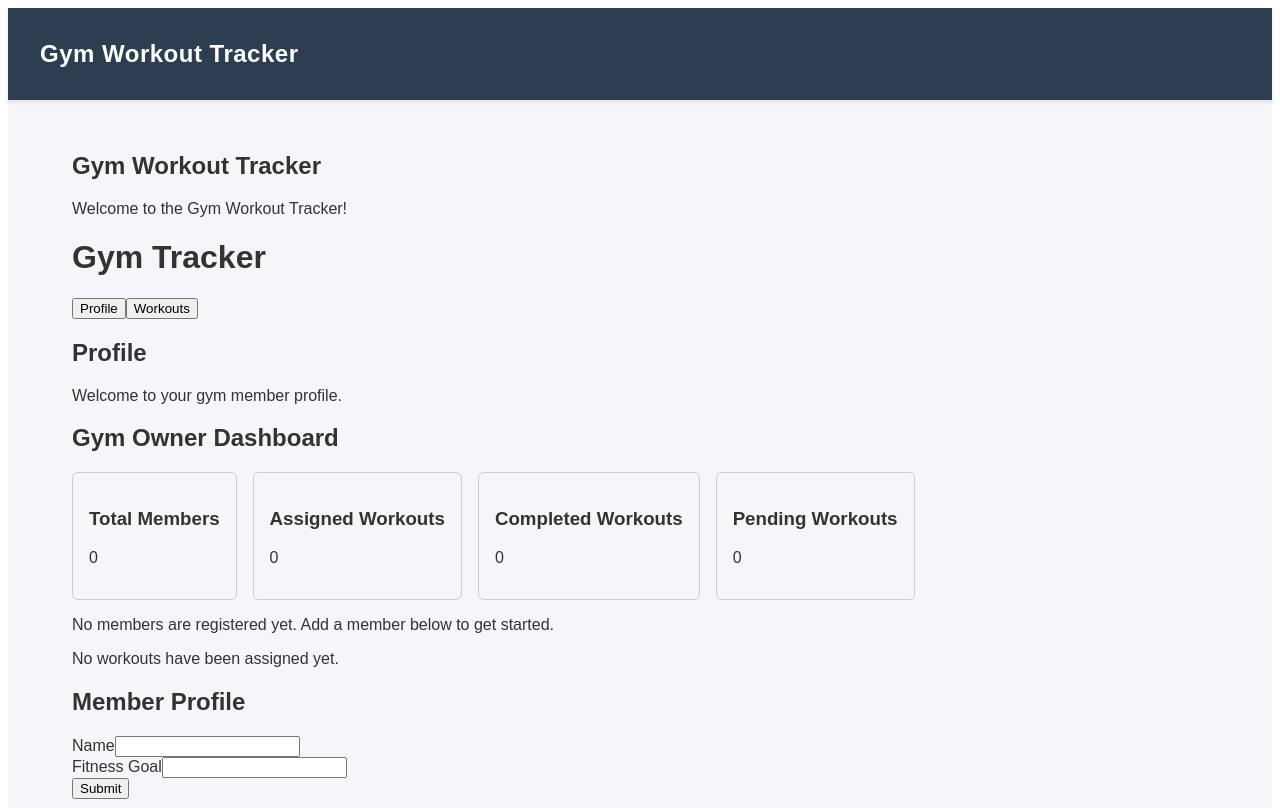
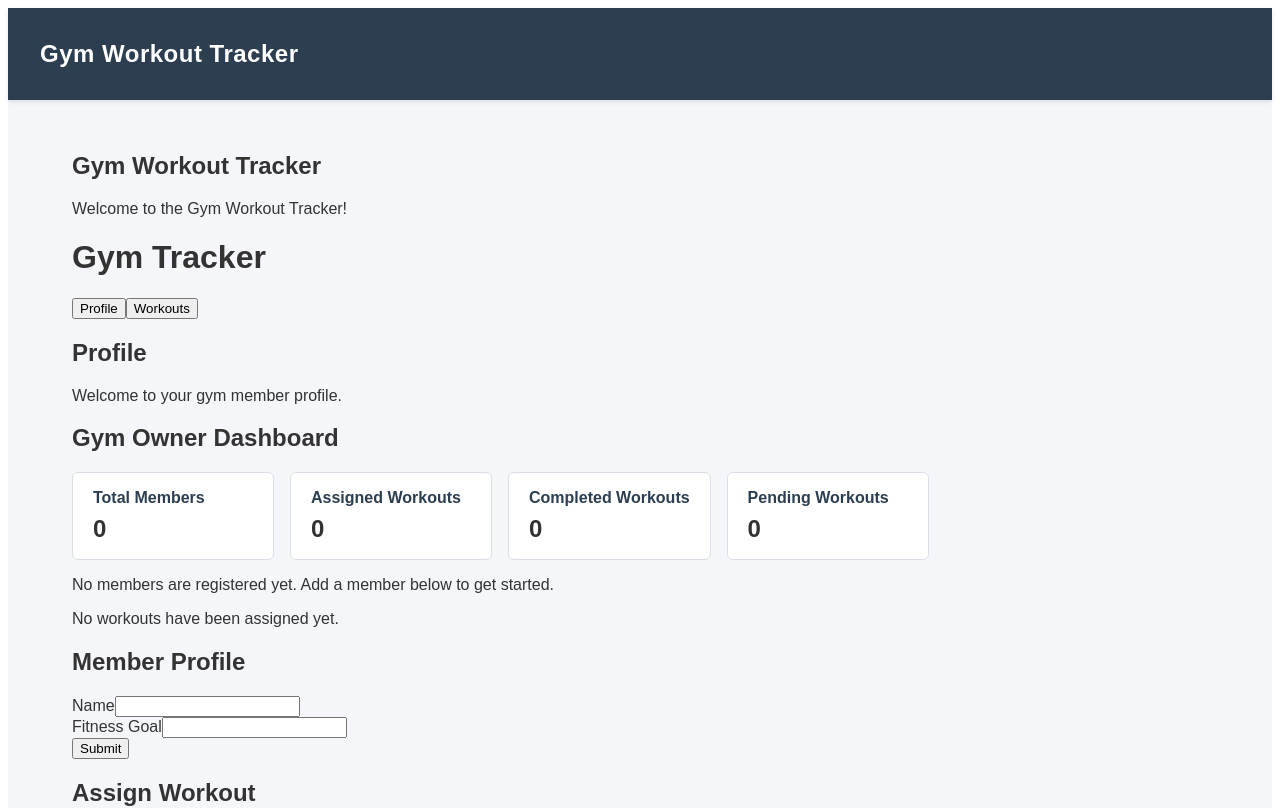
Before and after one commit to TarunJaggarapu/gym-tracker-ui, a React (Vite) app: page / in a window 1280 px wide. Shown: the top 808 px of the page. Built offline with nearby package versions, Linux system fonts and the light colour scheme.

Commit message:
refactor: extract GymOwnerDashboard styles into dedicated CSS file

```diff
--- /dev/null
+++ b/src/components/GymOwnerDashboard.css
@@ -0,0 +1,27 @@
+.dashboard-cards {
+    display: flex;
+    gap: 1rem;
+    flex-wrap: wrap;
+    margin-bottom: 1rem;
+}
+
+.dashboard-card {
+    background-color: #fff;
+    border: 1px solid #d9e0e7;
+    border-radius: 6px;
+    padding: 1rem 1.25rem;
+    min-width: 160px;
+}
+
+.dashboard-card h3 {
+    margin: 0 0 0.5rem 0;
+    font-size: 1rem;
+    color: #2c3e50;
+}
+
+.dashboard-card p {
+    margin: 0;
+    font-size: 1.5rem;
+    font-weight: bold;
+    color: #333;
+}
--- a/src/components/GymOwnerDashboard.jsx
+++ b/src/components/GymOwnerDashboard.jsx
@@ -1,3 +1,5 @@
+import "./GymOwnerDashboard.css"
+
 export default function GymOwnerDashboard({ members, workouts }) {
     // Derive all four summary counts directly from props so they stay in sync automatically
     const totalMembers = members.length;
@@ -14,23 +16,23 @@ export default function GymOwnerDashboard({ members, workouts }) {
             <h2>Gym Owner Dashboard</h2>
 
             {/* Summary cards */}
-            <div style={{ display: "flex", gap: "1rem", flexWrap: "wrap", marginBottom: "1rem"}}>
-                <div style={{ border: "1px solid #ccc", padding: "1rem", borderRadius: "6px" }}>
+            <div className="dashboard-cards">
+                <div className="dashboard-card">
                     <h3>Total Members</h3>
                     <p>{totalMembers}</p>
                 </div>
 
-                <div style={{ border: "1px solid #ccc", padding: "1rem", borderRadius: "6px" }}>
+                <div className="dashboard-card">
                     <h3>Assigned Workouts</h3>
                     <p>{totalWorkouts}</p>
                 </div>
 
-                <div style={{ border: "1px solid #ccc", padding: "1rem", borderRadius: "6px" }}>
+                <div className="dashboard-card">
                     <h3> Completed Workouts</h3>
                     <p>{completedWorkouts}</p>
                 </div>
 
-                <div style={{ border: "1px solid #ccc", padding: "1rem", borderRadius: "6px" }}>
+                <div className="dashboard-card">
                     <h3>Pending Workouts</h3>
                     <p>{pendingWorkouts}</p>
                 </div>
```
